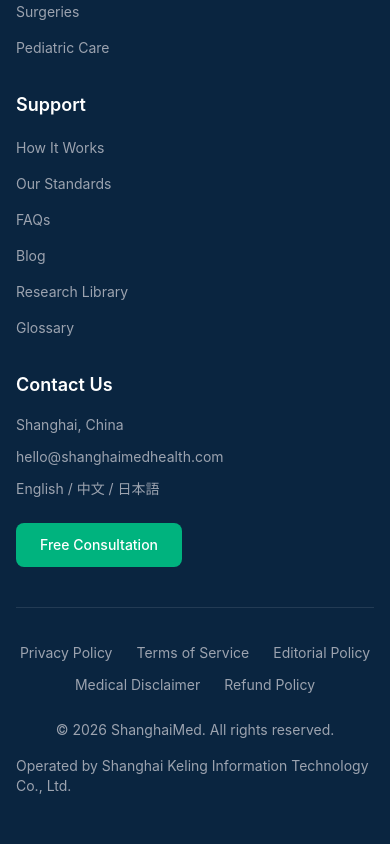
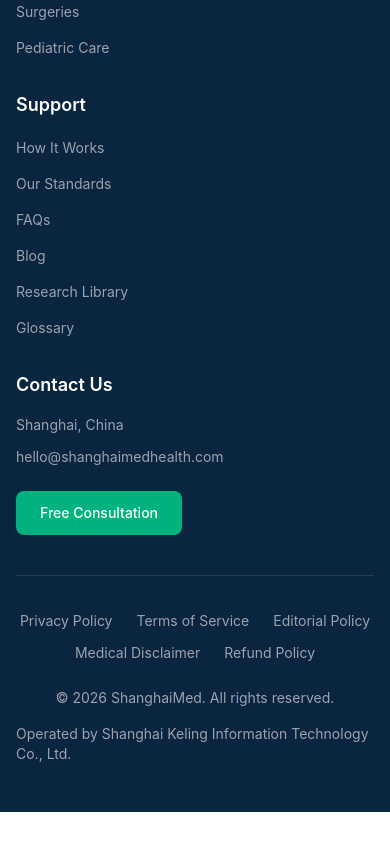
Before and after one commit to linglingsaiko/ShanghaiMed, a Next.js app: page /founder in a window 390 px wide. Shown: the part 6221-7065 px from the top of the page. After the commit the page ends 7033 px from the top, so only its background shows below. Built offline with nearby package versions, Linux system fonts and the light colour scheme; no server answers.

Commit message:
fix(mobile/i18n): remove language restriction in Contact Us (any language welcome)

```diff
--- a/components/Footer.tsx
+++ b/components/Footer.tsx
@@ -151,7 +151,6 @@ const Footer: React.FC = () => {
                   hello@shanghaimedhealth.com
                 </a>
               </li>
-              <li>{translateWithFallback('footer.languages', 'English / 中文 / 日本語')}</li>
             </ul>
             <div className="mt-6">
               <Link
```
